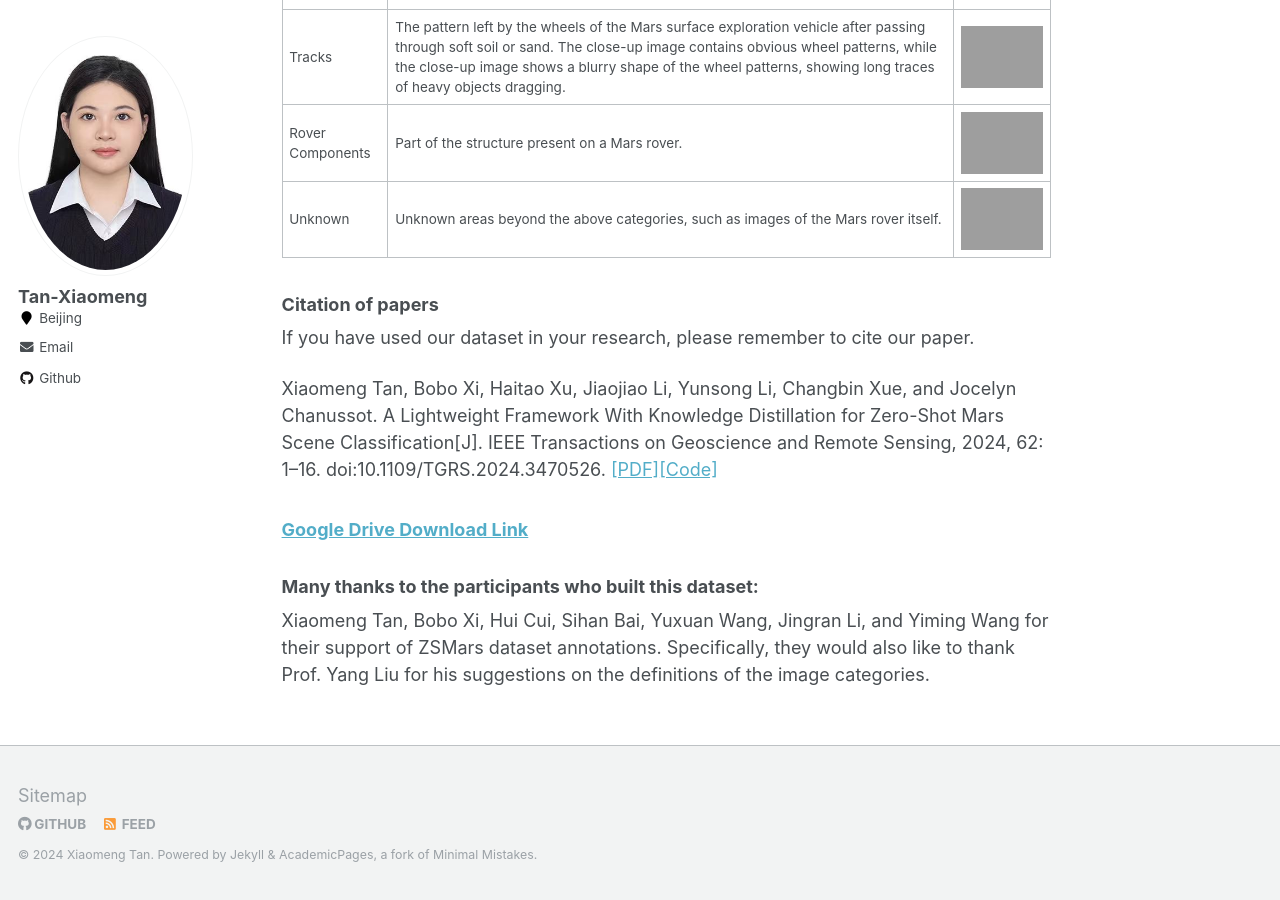
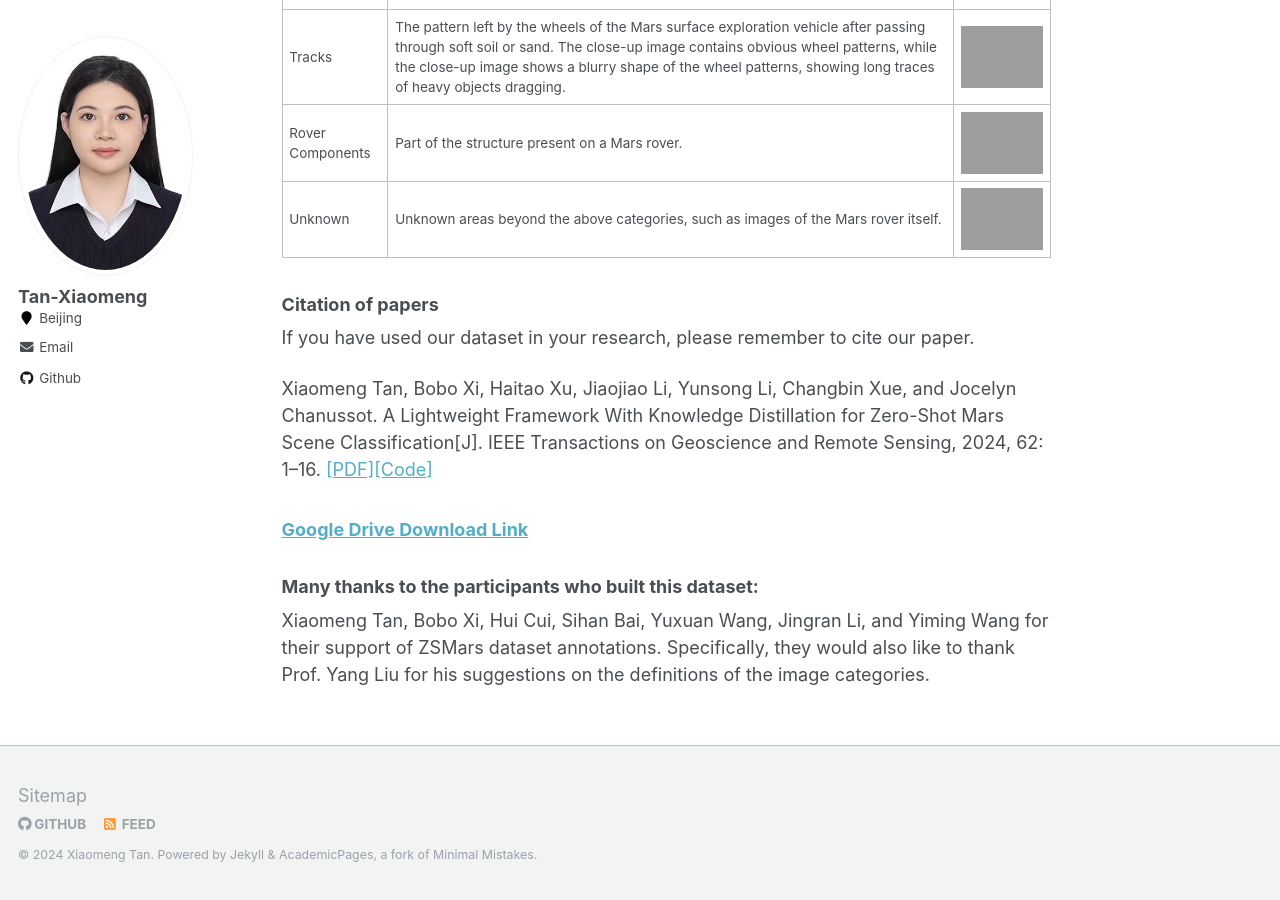
Before and after one commit to XM-Tan/xm-tan.github.io, a Jekyll site: the page built from _pages/datacode.md, in a window 1280 px wide and 900 px high, scrolled down 904 px, cut to the strip 0-900 px from the top of the window. Built offline with Jekyll 4.4.1, drawn with Linux system fonts in a browser that asks for light colours; grey boxes are pictures that could not be loaded.

Commit message:
Update datacode.md

```diff
--- a/_pages/datacode.md
+++ b/_pages/datacode.md
@@ -57,7 +57,7 @@ Mars-Seg
 
 If you have used our dataset in your research, please remember to cite our paper.
 
-Xiaomeng Tan, Bobo Xi, Haitao Xu, Jiaojiao Li, Yunsong Li, Changbin Xue, and Jocelyn Chanussot. A Lightweight Framework With Knowledge Distillation for Zero-Shot Mars Scene Classification[J]. IEEE Transactions on Geoscience and Remote Sensing, 2024, 62: 1–16. doi:10.1109/TGRS.2024.3470526. [[PDF]](https://ieeexplore.ieee.org/document/10699382)[[Code]](https://github.com/XM-Tan/KDMSC)
+Xiaomeng Tan, Bobo Xi, Haitao Xu, Jiaojiao Li, Yunsong Li, Changbin Xue, and Jocelyn Chanussot. A Lightweight Framework With Knowledge Distillation for Zero-Shot Mars Scene Classification[J]. IEEE Transactions on Geoscience and Remote Sensing, 2024, 62: 1–16. [[PDF]](https://ieeexplore.ieee.org/document/10699382)[[Code]](https://github.com/XM-Tan/KDMSC)
 
 <!-- #### 论文亮点
 
```
